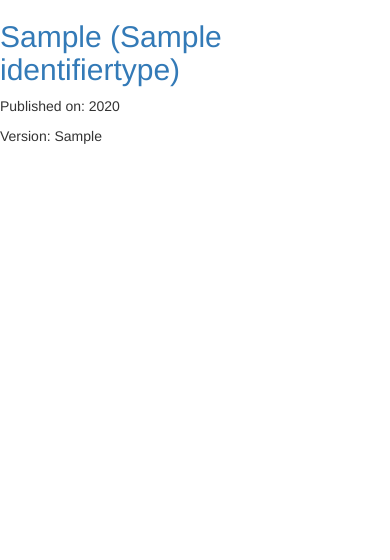
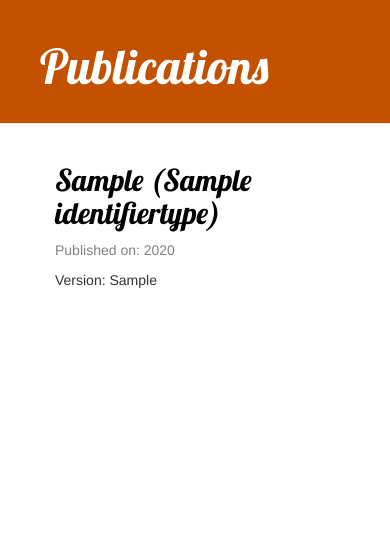
Before and after one commit to Swiss-Polar-Institute/data-workflow, a Django app: page / in a window 390 px wide. Shown: the top 560 px of the page. Run offline with Django 3.2, Linux system fonts and the light colour scheme; tables that the repository leaves empty hold one stand-in row (values such as "Sample post"); parts of the project's set-up code (start-up, migrations or seed data) failed here and were passed over; some libraries are stand-ins or nearby versions.

Commit message:
Added css and block content.

```diff
--- a/DataWorkflow/publications/static/css/publications.css
+++ b/DataWorkflow/publications/static/css/publications.css
@@ -4,6 +4,43 @@
     padding: 20px 20px 20px 40px;
 }
 
+.page-header h1, .page-header h1 a, .page-header h1 a:visited, .page-header h1 a:active {
+    color: #ffffff;
+    font-size: 36pt;
+    text-decoration: none;
+}
+
+.content {
+    margin-left: 40px;
+}
+
+h1, h2, h3, h4 {
+    font-family: 'Lobster', cursive;
+}
+
+.date {
+    color: #828282;
+}
+
+.save {
+    float: right;
+}
+
+.publication-form textarea, .publication-form input {
+    width: 100%;
+}
+
+.top-menu, .top-menu:hover, .top-menu:visited {
+    color: #ffffff;
+    float: right;
+    font-size: 26pt;
+    margin-right: 20px;
+}
+
 .publication {
     margin-bottom: 70px;
 }
+
+.publication h2 a, .publication h2 a:visited {
+    color: #000000;
+}
--- /dev/null
+++ b/DataWorkflow/publications/templates/publications/base.html
@@ -0,0 +1,26 @@
+{% load static %}
+<html lang="en">
+<head>
+    <link rel="stylesheet" href="//maxcdn.bootstrapcdn.com/bootstrap/3.2.0/css/bootstrap.min.css">
+    <link rel="stylesheet" href="//maxcdn.bootstrapcdn.com/bootstrap/3.2.0/css/bootstrap-theme.min.css">
+    <link rel="stylesheet" href="{% static 'css/publications.css' %}">
+    <link href="//fonts.googleapis.com/css?family=Lobster&subset=latin,latin-ext" rel="stylesheet" type="text/css">
+    <meta charset="UTF-8">
+    <title>Publications</title>
+</head>
+
+<body>
+    <div class="page-header">
+        <h1><a href="/">Publications</a></h1>
+    </div>
+    <div class="content container">
+        <div class="row">
+            <div class="col-md-8">
+            {% block content %}
+            {% endblock %}
+            </div>
+        </div>
+    </div>
+</body>
+
+</html>
--- a/DataWorkflow/publications/templates/publications/publication_list.html
+++ b/DataWorkflow/publications/templates/publications/publication_list.html
@@ -1,20 +1,13 @@
-{% load static %}
-<html lang="en">
-<head>
-    <link rel="stylesheet" href="//maxcdn.bootstrapcdn.com/bootstrap/3.2.0/css/bootstrap.min.css">
-    <link rel="stylesheet" href="//maxcdn.bootstrapcdn.com/bootstrap/3.2.0/css/bootstrap-theme.min.css">
-    <link rel="stylesheet" href="{% static 'css/publications.css' %}">
-    <link href="//fonts.googleapis.com/css?family=Lobster&subset=latin,latin-ext" rel="stylesheet" type="text/css">
-    <meta charset="UTF-8">
-    <title>Publications</title>
-</head>
-<body>
+{% extends 'publications/base.html' %}
+
+{% block content %}
     {% for publication in publications %}
         <div class="publication">
             <h2><a href="">{{ publication.identifier }}</a></h2>
+            <div class="date">
             <p>Published on: {{ publication.publication_year }}</p>
+            </div>
             <p>Version: {{ publication.version }}</p>
         </div>
     {% endfor %}
-</body>
-</html>
+{% endblock %}
```
Lines whose indentation alone changed are shown as unchanged.
